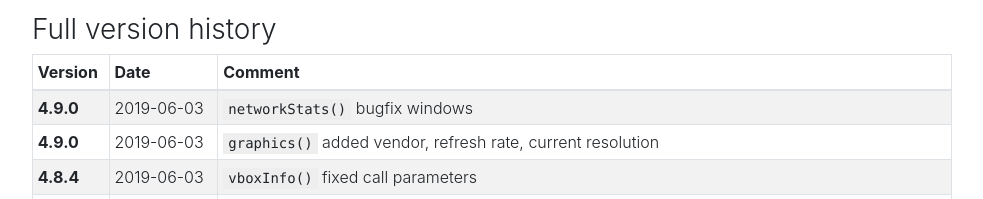
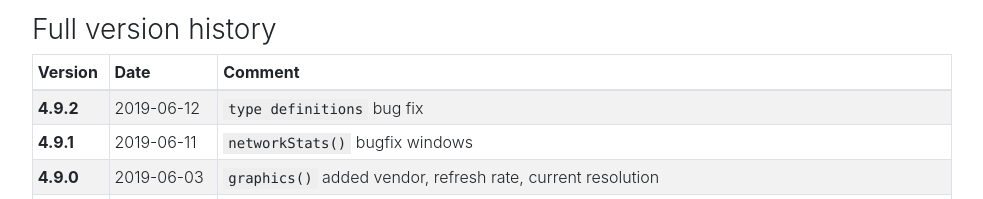
Before and after one commit to brendasmithhrhn842/systeminformation, a website: page docs/history.html in a window 1280 px wide. Shown: the part 870-1069 px from the top of the page, without its empty margins (243-1226 px from the left). Drawn offline with nearby package versions, Linux system fonts and the light colour scheme.

Commit message:
typescript definitions fix

```diff
--- a/docs/history.html
+++ b/docs/history.html
@@ -81,8 +81,13 @@
                 </thead>
                 <tbody>
                   <tr>
-                    <th scope="row">4.9.0</th>
-                    <td>2019-06-03</td>
+                    <th scope="row">4.9.2</th>
+                    <td>2019-06-12</td>
+                    <td><span class="code">type definitions</span> bug fix</td>
+                  </tr>
+                  <tr>
+                    <th scope="row">4.9.1</th>
+                    <td>2019-06-11</td>
                     <td><span class="code">networkStats()</span> bugfix windows</td>
                   </tr>
                   <tr>
--- a/lib/index.d.ts
+++ b/lib/index.d.ts
@@ -616,7 +616,7 @@ export function fsOpenFiles(cb?: (data: Systeminformation.FsOpenFilesData[]) =>
 export function blockDevices(cb?: (data: Systeminformation.BlockDevicesData[]) => any): Promise<Systeminformation.BlockDevicesData[]>;
 export function fsStats(cb?: (data: Systeminformation.FsStatsData) => any): Promise<Systeminformation.FsStatsData>;
 export function disksIO(cb?: (data: Systeminformation.DisksIoData) => any): Promise<Systeminformation.DisksIoData>;
-export function diskLayout(cb?: (data: Systeminformation.DiskLayoutData) => any): Promise<Systeminformation.DiskLayoutData>;
+export function diskLayout(cb?: (data: Systeminformation.DiskLayoutData[]) => any): Promise<Systeminformation.DiskLayoutData[]>;
 
 export function networkInterfaceDefault(cb?: (data: string) => any): Promise<string>;
 export function networkInterfaces(cb?: (data: Systeminformation.NetworkInterfacesData[]) => any): Promise<Systeminformation.NetworkInterfacesData[]>;
```
Also changed, not shown: docs/index.html (+1 -1 lines), CHANGELOG.md.
